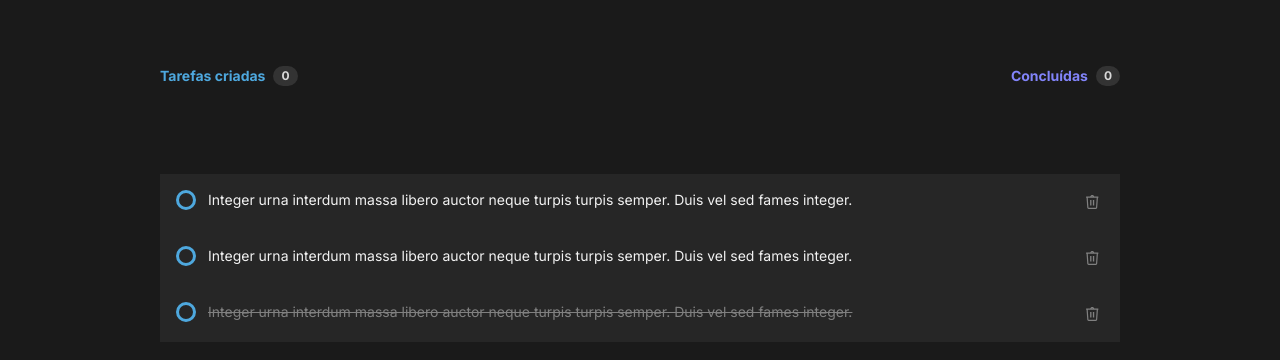
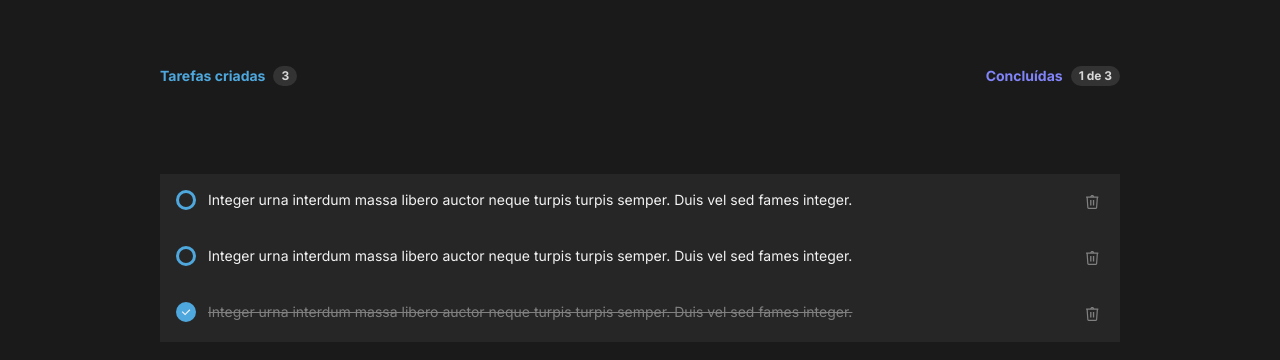
Before and after one commit to PeNavarro/to-do-list, a React (Vite) app: page / in a window 1280 px wide. Shown: the part 238-598 px from the top of the page. Built offline with nearby package versions, Linux system fonts and the light colour scheme.

Commit message:
feat: Create, Done and Delete Task Functions

```diff
--- a/src/App.tsx
+++ b/src/App.tsx
@@ -4,13 +4,13 @@ import { TaskInput } from './components/TaskInput'
 import { useState } from 'react'
 import { v4 as uuidv4 } from 'uuid';
 
-interface Tasks{
+interface Task{
   id: string,
   toDo: string,
   isDone: boolean
 }
 
-const tasks: Tasks[] = [
+const tasks: Task[] = [
   {
         id: uuidv4(),
         toDo: 'Integer urna interdum massa libero auctor neque turpis turpis semper. Duis vel sed fames integer.',
@@ -29,16 +29,10 @@ const tasks: Tasks[] = [
 ]
 
 function App() {
-  const [newTaskList, setNewTaskList] = useState<Tasks[]>(tasks)
+  const [newToDo, setNewToDo] = useState('')
 
   function handleCreateTask(newToDo: string){
-    const newTask: Tasks = {
-      id: uuidv4(),
-      toDo: newToDo,
-      isDone: false
-    }
-
-    setNewTaskList([...newTaskList, newTask])
+    setNewToDo(newToDo)
   }
 
   return (
@@ -48,7 +42,7 @@ function App() {
         <div className="w-full absolute -translate-y-1/2 top-0 left-0 right-0 px-40">
           <TaskInput onCreateTask={handleCreateTask} />
         </div>
-        <TasksBox tasks={newTaskList} />
+        <TasksBox tasks={tasks} onCreateTask={newToDo}/>
       </div>
     </div>
   )
--- a/src/components/Task.tsx
+++ b/src/components/Task.tsx
@@ -1,16 +1,32 @@
 import trashIcon from '../assets/trashIcon.svg'
+import checkIcon from '../assets/checkIcon.svg'
 
 interface Tasks{
+      id: string,
       toDo: string,
-      isDone: boolean
+      isDone: boolean,
+      onCompleteTask: (taskId: string) => void
+      onDeleteTask: (taskId: string) => void
 }
 
-export function Task({toDo, isDone}: Tasks){
+
+
+export function Task({id, toDo, isDone, onCompleteTask, onDeleteTask}: Tasks){
+      function handleCompleteTask(){
+            onCompleteTask(id)
+      }
+
+      function handleDeleteTask(){
+            onDeleteTask(id)
+      }
+
       return(
             <div className="bg-grey500 p-4 flex gap-3 w-full">
                   <button
-                        className="w-5 h-5 rounded-full border-blue border-[3px]"
+                        className={`${isDone ? 'bg-blue' : ''} w-5 h-5 rounded-full border-blue border-[3px]`}
+                        onClick={handleCompleteTask}
                   >
+                        <img src={checkIcon} alt="Concluído" className={`hidden ${isDone ? '!block' : ''} mx-auto`} />
                   </button>
                   {isDone ?
                         <del className="text-grey300 flex-grow">
@@ -19,7 +35,7 @@ export function Task({toDo, isDone}: Tasks){
                   :
                         <p className="text-grey100 text-sm flex-grow">{toDo}</p>
                   }
-                  <button>
+                  <button onClick={handleDeleteTask}>
                         <img src={trashIcon} alt="Excluir" />
                   </button>
             </div>
--- a/src/components/TasksBox.tsx
+++ b/src/components/TasksBox.tsx
@@ -1,6 +1,8 @@
+import { useState, useEffect } from 'react'
 import { TasksCounter } from './TasksCounter'
 import { Task } from './Task'
 import listIcon from '../assets/listIcon.png'
+import { v4 as uuidv4 } from 'uuid';
 
 interface Task{
       id: string,
@@ -9,25 +11,72 @@ interface Task{
 }
 
 interface Tasks{
-      tasks: Task[]
+      tasks: Task[],
+      onCreateTask: string
 }
 
-export function TasksBox({tasks}: Tasks){
+export function TasksBox({tasks, onCreateTask}: Tasks){
+      const [newTaskList, setNewTaskList] = useState<Task[]>(tasks)
+
+      useEffect(() => {
+            if(onCreateTask != ''){
+                  handleCreateTask(onCreateTask)
+            }
+      }, [onCreateTask])
+
+      function handleCreateTask(newToDo: string){
+            const newTask: Task = {
+              id: uuidv4(),
+              toDo: newToDo,
+              isDone: false
+            }
+
+            setNewTaskList([...newTaskList, newTask])
+      }
+
+      function handleOnCompleteTask(taskId: string){
+            const taskArray = newTaskList
+
+            const taskListWithCompletedOne = taskArray.filter((taskToComplete, taskIndex) => {
+
+              if(taskToComplete.id == taskId){
+                taskArray[taskIndex].isDone = ! taskArray[taskIndex].isDone
+              }
+
+              return taskArray
+            })
+
+            setNewTaskList(taskListWithCompletedOne)
+          }
+
+      function handleOnDeleteTask(taskId: string){
+            const taskArray = newTaskList
+
+            const taskListWithoutDeletedOne = taskArray.filter(taskToDelete => {
+                  return taskToDelete.id != taskId
+            })
+
+            setNewTaskList(taskListWithoutDeletedOne)
+      }
+
       return(
             <div className="flex flex-col gap-6 pt-24">
-                  <TasksCounter />
+                  <TasksCounter tasks={newTaskList} />
                   <div className='mt-16 flex flex-col items-center'>
-                        {tasks.length > 0 ?
-                              tasks.map((task: Task) => (
+                        {newTaskList.length > 0 ?
+                              newTaskList.map((task: Task) => (
                                     <Task
                                           key={task.id}
+                                          id={task.id}
                                           toDo={task.toDo}
                                           isDone={task.isDone}
+                                          onCompleteTask={handleOnCompleteTask}
+                                          onDeleteTask={handleOnDeleteTask}
                                     />
                               ))
                         :
                               <div>
-                                    <img src={listIcon} alt="Icone de Lista" />
+                                    <img src={listIcon} alt="Icone de Lista" className='mx-auto' />
                                     <p className='text-grey300 font-bold mt-4'>Você ainda não tem tarefas cadastradas</p>
                                     <p className='text-grey300'>Crie tarefas e organize seus itens a fazer</p>
                               </div>
--- a/src/components/TasksCounter.tsx
+++ b/src/components/TasksCounter.tsx
@@ -1,15 +1,30 @@
+interface Task{
+      id: string,
+      toDo: string,
+      isDone: boolean
+}
 
-export function TasksCounter(){
+interface Tasks{
+      tasks: Task[],
+}
+
+export function TasksCounter(tasks: Tasks){
+      const tasksCompletedLength = tasks.tasks.filter((task) => {
+            return task.isDone == true
+      }).length
+
       return(
             <div className="flex justify-between">
                   <div className="flex gap-2">
                         <p className="text-blue text-sm font-bold">Tarefas criadas</p>
-                        <p className="text-grey200 text-xs font-bold py-0.5 px-2 bg-grey400 rounded-full">0</p>
+                        <p className="text-grey200 text-xs font-bold py-0.5 px-2 bg-grey400 rounded-full">{tasks.tasks.length}</p>
                   </div>
 
                   <div className="flex gap-2">
                         <p className="text-purple text-sm font-bold">Concluídas</p>
-                        <p className="text-grey200 text-xs font-bold py-0.5 px-2 bg-grey400 rounded-full">0</p>
+                        <p className="text-grey200 text-xs font-bold py-0.5 px-2 bg-grey400 rounded-full">
+                              {tasksCompletedLength} de {tasks.tasks.length}
+                        </p>
                   </div>
             </div>
       )
```
Also changed, not shown: src/assets/checkIcon.svg (added).
